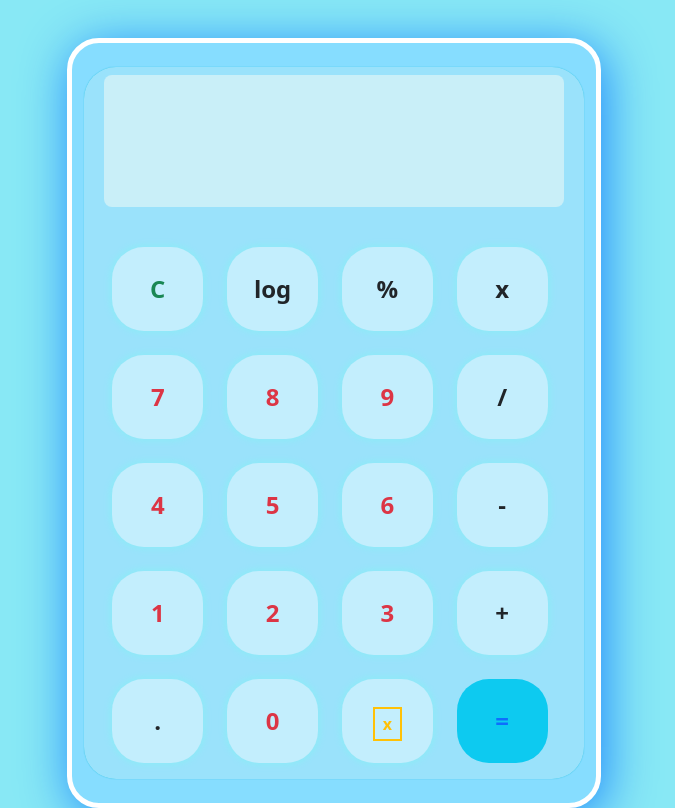
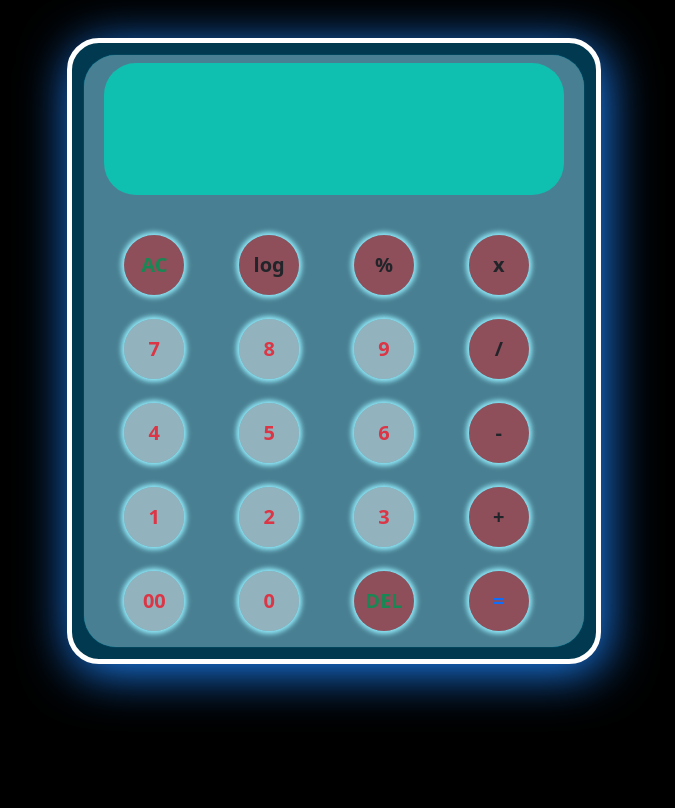
Before and after one commit to rao-rabi/Calculator-using-JS, a plain HTML site: page index.html in a window 1280 px wide. Shown: the whole page, without its empty margins (306-981 px from the left). Drawn offline with nearby package versions, Linux system fonts and the light colour scheme.

Commit message:
new commit

```diff
--- a/index.html
+++ b/index.html
@@ -11,52 +11,52 @@
 </head>
 
 <body>
-    <div class="container col-xxl-3 col-xl-5 col-lg-6 col-md-8 col-12 calculator p-md-4 p-2 rounded-5 border border-white border-5">
-        <div class="row bg-inside p-2 rounded-5">
+    <div class="container col-xxl-3 col-xl-5 col-lg-6 col-md-8 col-12 calculator p-md-6 p-2 rounded-5 border border-white border-5">
+        <div class="row bg-inside p-md-2 m-1 d-flex justify-content-center align-items-center rounded-5">
             <div>
-                <input type="text" readonly class="border-0 rounded-3 bg-result col-12 p-5 fw-medium fs-4" id="output" style="outline: none;">
+                <input type="text" readonly class="border-0 rounded-5 bg-result col-12 p-5 fw-medium fs-4" id="output" style="outline: none;">
             </div>
-            <div class="row row-cols-4 fs-2 mt-4 gy-2">
+            <div class="row row-cols-4 mt-4 gy-2">
                 <div class="col"><button type="submit"
-                        class="btn p-md-4 p-2 fs-4 m-md-2 m-1 rounded-5  bg-button  fw-bold border-0 text-success" onclick="clearOutput()">C</button></div>
+                        class="btn p-md-6 p-2 fs-5 m-md-2 m-1 rounded-circle  bg-button-op  fw-bold border-0 text-success" onclick="clearOutput()">AC</button></div>
                 <div class="col"><button type="submit"
-                        class="btn p-md-4 p-2 fs-4 m-md-2 m-1 rounded-5  bg-button  fw-bold border-0" onclick="appendLog('log')">log</button></div>
+                        class="btn p-md-6 p-2 fs-5 m-md-2 m-1 rounded-circle  bg-button-op  fw-bold border-0" onclick="appendLog('log')">log</button></div>
                 <div class="col"><button type="submit"
-                        class="btn p-md-4 p-2 fs-4 m-md-2 m-1 rounded-5  bg-button  fw-bold border-0" onclick="appendOperator('%')">%</button></div>
+                        class="btn p-md-6 p-2 fs-5 m-md-2 m-1 rounded-circle  bg-button-op  fw-bold border-0" onclick="appendOperator('%')">%</button></div>
                 <div class="col"><button type="submit"
-                        class="btn p-md-4 p-2 fs-4 m-md-2 m-1 rounded-5  bg-button  fw-bold border-0" onclick="appendOperator('*')">x</button></div>
+                        class="btn p-md-6 p-2 fs-5 m-md-2 m-1 rounded-circle  bg-button-op  fw-bold border-0" onclick="appendOperator('*')">x</button></div>
                 <div class="col"><button type="submit"
-                        class="btn p-md-4 p-2 fs-4 m-md-2 m-1 rounded-5  bg-button  fw-bold border-0 text-danger" onclick="appendNumber('7')">7</button></div>
+                        class="btn p-md-6 p-2 fs-5 m-md-2 m-1 rounded-circle  bg-button  fw-bold border-0 text-danger" onclick="appendNumber('7')">7</button></div>
                 <div class="col"><button type="submit"
-                        class="btn p-md-4 p-2 fs-4 m-md-2 m-1 rounded-5  bg-button  fw-bold border-0 text-danger" onclick="appendNumber('8')">8</button></div>
+                        class="btn p-md-6 p-2 fs-5 m-md-2 m-1 rounded-circle  bg-button  fw-bold border-0 text-danger" onclick="appendNumber('8')">8</button></div>
                 <div class="col"><button type="submit"
-                        class="btn p-md-4 p-2 fs-4 m-md-2 m-1 rounded-5  bg-button  fw-bold border-0 text-danger" onclick="appendNumber('9')">9</button></div>
+                        class="btn p-md-6 p-2 fs-5 m-md-2 m-1 rounded-circle  bg-button  fw-bold border-0 text-danger" onclick="appendNumber('9')">9</button></div>
                 <div class="col"><button type="submit"
-                        class="btn p-md-4 p-2 fs-4 m-md-2 m-1 rounded-5  bg-button  fw-bold border-0" onclick="appendOperator('/')">/</button></div>
+                        class="btn p-md-6 p-2 fs-5 m-md-2 m-1 rounded-circle  bg-button-op  fw-bold border-0" onclick="appendOperator('/')">/</button></div>
                 <div class="col"><button type="submit"
-                        class="btn p-md-4 p-2 fs-4 m-md-2 m-1 rounded-5  bg-button  fw-bold border-0 text-danger" onclick="appendNumber('4')">4</button></div>
+                        class="btn p-md-6 p-2 fs-5 m-md-2 m-1 rounded-circle  bg-button  fw-bold border-0 text-danger" onclick="appendNumber('4')">4</button></div>
                 <div class="col"><button type="submit"
-                        class="btn p-md-4 p-2 fs-4 m-md-2 m-1 rounded-5  bg-button  fw-bold border-0 text-danger" onclick="appendNumber('5')">5</button></div>
+                        class="btn p-md-6 p-2 fs-5 m-md-2 m-1 rounded-circle  bg-button  fw-bold border-0 text-danger" onclick="appendNumber('5')">5</button></div>
                 <div class="col"><button type="submit"
-                        class="btn p-md-4 p-2 fs-4 m-md-2 m-1 rounded-5  bg-button  fw-bold border-0 text-danger" onclick="appendNumber('6')">6</button></div>
+                        class="btn p-md-6 p-2 fs-5 m-md-2 m-1 rounded-circle  bg-button  fw-bold border-0 text-danger" onclick="appendNumber('6')">6</button></div>
                 <div class="col"><button type="submit"
-                        class="btn p-md-4 p-2 fs-4 m-md-2 m-1 rounded-5  bg-button  fw-bold border-0" onclick="appendOperator('-')">-</button></div>
+                        class="btn p-md-6 p-2 fs-5 m-md-2 m-1 rounded-circle  bg-button-op  fw-bold border-0" onclick="appendOperator('-')">-</button></div>
                 <div class="col"><button type="submit"
-                        class="btn p-md-4 p-2 fs-4 m-md-2 m-1 rounded-5  bg-button  fw-bold border-0 text-danger" onclick="appendNumber('1')">1</button></div>
+                        class="btn p-md-6 p-2 fs-5 m-md-2 m-1 rounded-circle  bg-button  fw-bold border-0 text-danger" onclick="appendNumber('1')">1</button></div>
                 <div class="col"><button type="submit"
-                        class="btn p-md-4 p-2 fs-4 m-md-2 m-1 rounded-5  bg-button  fw-bold border-0 text-danger" onclick="appendNumber('2')">2</button></div>
+                        class="btn p-md-6 p-2 fs-5 m-md-2 m-1 rounded-circle  bg-button  fw-bold border-0 text-danger" onclick="appendNumber('2')">2</button></div>
                 <div class="col"><button type="submit"
-                        class="btn p-md-4 p-2 fs-4 m-md-2 m-1 rounded-5  bg-button  fw-bold border-0 text-danger" onclick="appendNumber('3')">3</button></div>
+                        class="btn p-md-6 p-2 fs-5 m-md-2 m-1 rounded-circle  bg-button  fw-bold border-0 text-danger" onclick="appendNumber('3')">3</button></div>
                 <div class="col"><button type="submit"
-                        class="btn p-md-4 p-2 fs-4 m-md-2 m-1 rounded-5  bg-button  fw-bold border-0" onclick="appendOperator('+')">+</button></div>
+                        class="btn p-md-6 p-2 fs-5 m-md-2 m-1 rounded-circle  bg-button-op  fw-bold border-0" onclick="appendOperator('+')">+</button></div>
                 <div class="col"><button type="submit"
-                        class="btn p-md-4 p-2 fs-4 m-md-2 m-1 rounded-5  bg-button  fw-bold border-0" onclick="appendNumber('.')">.</button></div>
+                        class="btn p-md-6 p-2 fs-5 m-md-2 m-1 rounded-circle  bg-button  fw-bold border-0 text-danger" onclick="appendNumber('00')">00</button></div>
                 <div class="col"><button type="submit"
-                        class="btn p-md-4 p-2 fs-4 m-md-2 m-1 rounded-5  bg-button  fw-bold border-0 text-danger" onclick="appendNumber('0')">0</button></div>
+                        class="btn p-md-6 p-2 fs-5 m-md-2 m-1 rounded-circle  bg-button  fw-bold border-0 text-danger" onclick="appendNumber('0')">0</button></div>
                 <div class="col"><button type="submit"
-                        class="btn p-md-4 p-2 fs-4 m-md-2 m-1 rounded-5  bg-button  fw-bold border-0 text-warning" onclick="appendBack()"><span class="fs-6 fw-bold border border-2 border-warning ps-md-2 pe-md-2 p-1">x</span></button></div>
+                        class="btn p-md-6 p-2 fs-5 m-md-2 m-1 rounded-circle  bg-button-op  fw-bold border-0 text-success" onclick="appendBack()">DEL</button></div>
                 <div class="col"><button type="submit"
-                        class="btn p-md-4 p-2 fs-4 m-md-2 m-1 rounded-5  bg-info text-primary  fw-bold border-0" style="width: 100%;" onclick="result('result')">=</button></div>
+                        class="btn p-md-6 p-2 fs-5 m-md-2 m-1 rounded-circle  bg-button-op text-primary fw-bold border-0" onclick="result('result')">=</button></div>
             </div>
         </div>
     </div>
--- a/style.css
+++ b/style.css
@@ -1,18 +1,19 @@
 body{
-    background: rgb(136, 232, 245);
+    background: rgb(0, 0, 0);
     margin-top: 3%;
 }
 .bg-inside{
     background: rgba(183, 233, 245, 0.4);
     box-shadow: 0px 0px 1px rgb(10, 185, 216);
 }
-.calculator{
+ .calculator{
     box-shadow: 4px 8px 50px rgb(29, 134, 253);
-    background-color: rgb(134, 221, 255);
+    background-color: rgb(0, 57, 80);
 }
 .bg-button{
      background: rgba(255, 255, 255, 0.4);
-     width: 100% !important;
+     width: 60px;
+     height: 60px;
      box-shadow: 0 0 5px 3px rgb(144, 233, 248);
 }
 .btn:hover{
@@ -20,5 +21,11 @@ body{
 }
 
 .bg-result{
-    background-color: rgb(201, 239, 248);
+    background-color: rgb(15, 192, 177);
 }
+.bg-button-op{
+    background: rgba(245, 6, 6, 0.4);
+    width: 60px;
+    height: 60px;
+    box-shadow: 0 0 5px 3px rgb(144, 233, 248);
+}
```
